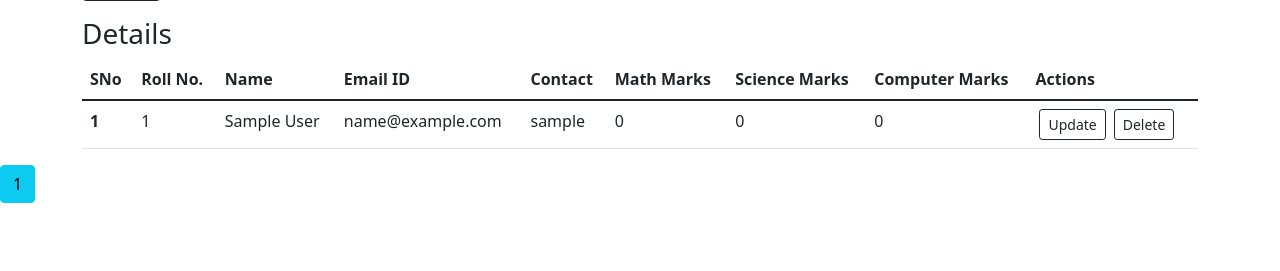
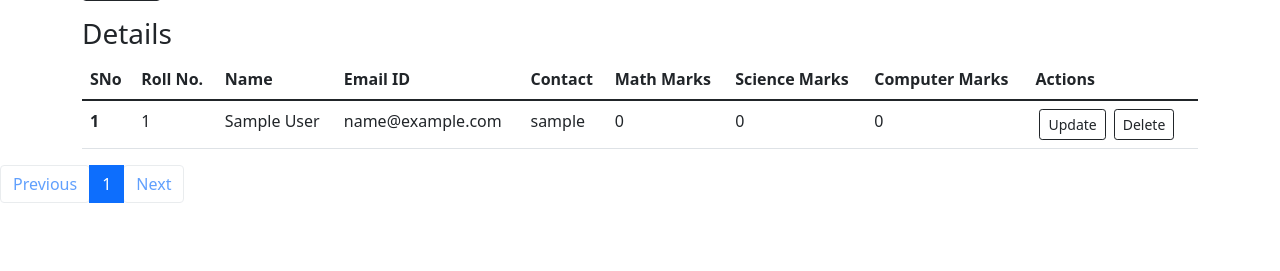
Before and after one commit to alokdas2696/FinalPro, a Flask app: page /admin in a window 1280 px wide. Shown: the part 501-772 px from the top of the page. Run offline with Flask 2, Linux system fonts and the light colour scheme; the visitor is signed in with stand-in values (Sample User, id 1); data comes from the database, SQL or seed files in the repository.

Commit message:
5th commit

```diff
--- a/app.py
+++ b/app.py
@@ -3,6 +3,7 @@ import os
 
 from flask import Flask, render_template, session,redirect,flash,url_for
 from flask_sqlalchemy import SQLAlchemy, request
+
 
 from flask_mail import *
 import json
@@ -43,7 +44,7 @@ class Student(db.Model):
         return f"Student('{self.stuid}','{self.name}','{self.email}','{self.mbno}','{self.mtmarks}','{self.scmarks}','{self.csmarks}')"
 
 
-@app.route('/',methods=['GET'])
+@app.route('/', methods=['GET'])
 def home():
     return render_template("email.html")
 
@@ -110,8 +111,6 @@ def logout():
     return render_template('login.html')
 
 
-
-
 @app.route("/admin",methods=['GET','POST'])
 def add():
     if "username" in session:
@@ -144,7 +143,7 @@ def add():
         page = request.args.get('page', 1, type=int)
         # page = request.form.get('page_num')
         alldata1 = Student.query.paginate(page=int(page), per_page=5)
-        print(alldata1)
+
         return render_template('index1.html', alldata1=alldata1)
     else:
         return redirect("/login")
@@ -189,7 +188,13 @@ def delete(stuid):
         return redirect("/admin")
     else:
         return redirect("/login")
-
+@app.route('/search', methods=["POST"] )
+def search():
+    if "username" in session:
+        if request.method == 'POST':
+            search = request.form.get('searched')
+            searched = Student.query.all()
+            return render_template('search.html', search=search, searched=searched)
 
 if __name__ == "__main__":
     app.run(debug=True)
--- a/templates/base.html
+++ b/templates/base.html
@@ -24,8 +24,9 @@
           <a class="nav-link active" aria-current="page" href="#">Home</a>
         </li>
       </ul>
-      <form class=" d-grid gap-2 d-md-flex justify-content-md-end">
-        <input type="search" placeholder="Search" aria-label="Search">
+      <form method="POST" action="{{ url_for('search') }}" class=" d-grid gap-2 d-md-flex justify-content-md-end">
+
+        <input type="search" name="searched" placeholder="Search" aria-label="Search">
         <button class="btn btn-outline-success navbar-nav  me-md-2" type="submit">Search</button>
 
         <a href="/" class="btn btn-outline-danger" type="submit">LOG OUT</a>
--- a/templates/index1.html
+++ b/templates/index1.html
@@ -95,16 +95,36 @@
         </div>
 
         <!-- Pagination Links-->
-        {% for page_num in alldata1.iter_pages(left_edge=1, right_edge=1, left_current=1, right_current=2) %}
+         <nav aria-label="Page navigation example">
+                <ul class="pagination">
+                    {% if alldata1.has_prev %}
+                      <li class="page-item"> <a class="page-link" href="{{ url_for('add',page=alldata1.prev_num) }}">Previous</a></li>
+                    {% else %}
+                      <li class="page-item"><a class="page-link btn disabled" href="#">Previous</a></li>
+                    {% endif %}
+
+     {% for page_num in alldata1.iter_pages(left_edge=3, right_edge=3) %}
      {% if page_num %}
-            {% if alldata1.page == page_num %}
-                <a class="btn btn-info mb-4" href="{{ url_for('add', page=page_num) }}">{{ page_num }}</a>
+
+      {% if page_num==alldata1.page %}
+       <li class="page-item active"><a class="page-link" href="{{ url_for('add', page=page_num) }}">{{ page_num }}</a></li>
       {% else %}
-                <a class="btn btn-info mb-4" href="{{ url_for('add',page=page_num) }}">{{ page_num }}</a>
+       <li class="page-item"><a class="page-link" href="{{ url_for('add', page=page_num) }}">{{ page_num }}</a></li>
       {% endif %}
+
      {% else %}
+      <li class="page-item disabled" id="example_ellipsis"><a href="#" class="page-link">…</a></li>
      {% endif %}
      {% endfor %}
+
+                    {% if alldata1.has_next %}
+                      <li class="page-item"> <a class="page-link" href="{{ url_for('add', page=alldata1.next_num) }}">Next</a></li>
+                    {% else %}
+                      <li class="page-item"><a class="page-link btn disabled" href="#">Next</a></li>
+                    {% endif %}
+
+                </ul>
+    </nav>
 
 
 
```
Also changed, not shown: templates/search.html (added, +20 -0 lines). Lines whose indentation alone changed are shown as unchanged.
